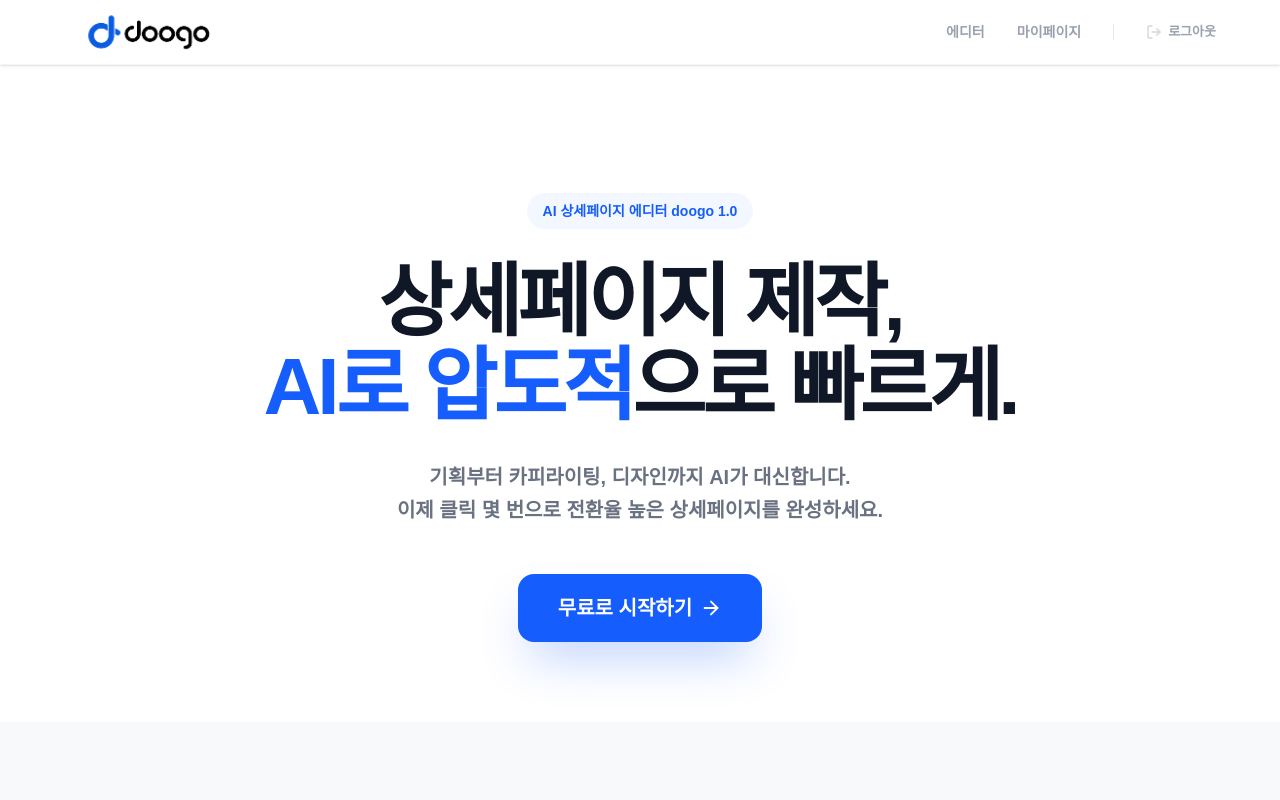
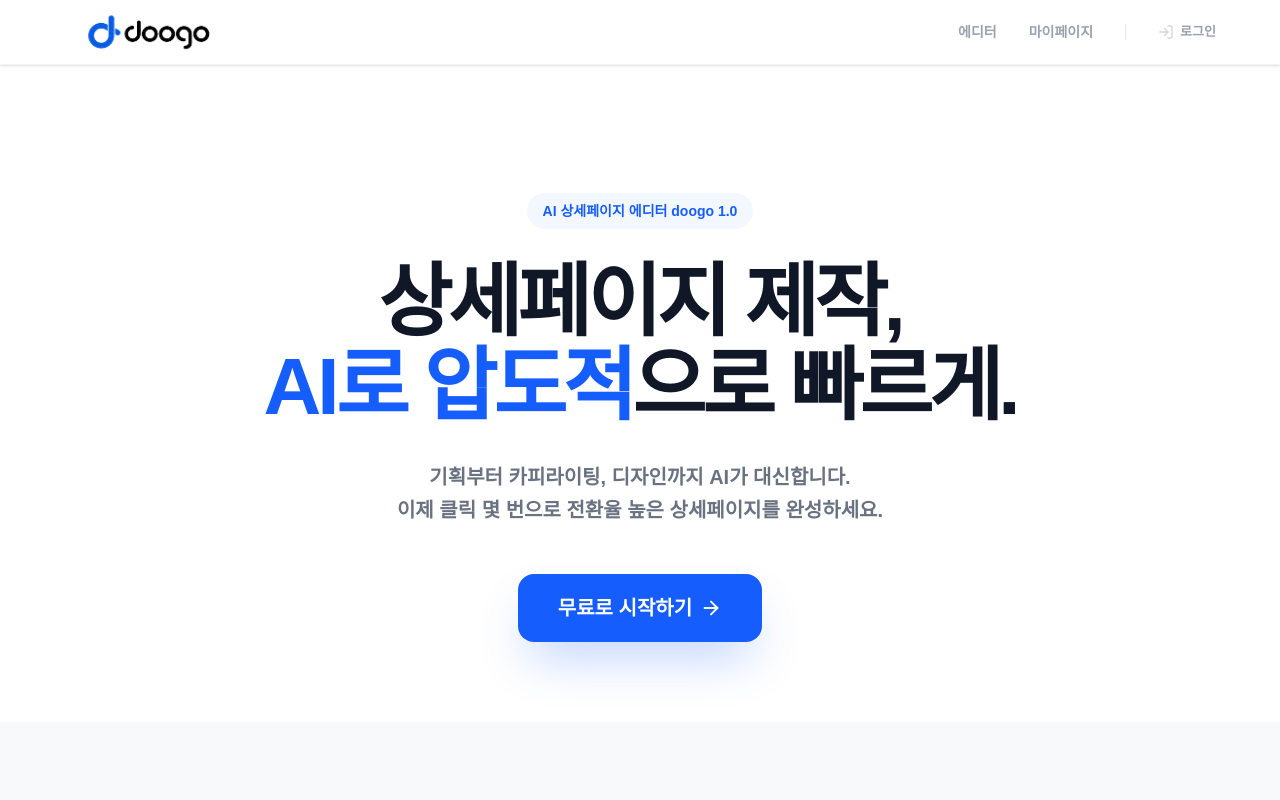
Before and after one commit to DOOGOINC/doogo-editor, a Next.js app: page / in a window 1280 px wide. Shown: the top 800 px of the page. Built offline with nearby package versions, Linux system fonts and the light colour scheme; no server answers; a web font is replaced by a local one.

Commit message:
feat: 대시보드 경로 이동(app/pj) 및 메인 랜딩 페이지 개편

```diff
--- a/app/mypage/page.tsx
+++ b/app/mypage/page.tsx
@@ -24,6 +24,7 @@ export default function MyPage() {
         const { data: { user }, error: authError } = await supabase.auth.getUser();
 
         if (authError || !user) {
+          alert('로그인이 필요한 서비스입니다. 로그인 페이지로 이동합니다.');
           router.push('/login');
           return;
         }
--- a/components/auth/LoginForm.tsx
+++ b/components/auth/LoginForm.tsx
@@ -33,11 +33,17 @@ export default function LoginForm() {
   return (
     <div className="flex min-h-screen items-center justify-center bg-white p-4">
       <div className="w-full max-w-[400px] relative">
-        {/* Logo Area */}
-        <div className="mb-10 text-center">
-  <h1 className="text-[32px] font-bold tracking-tight flex items-center justify-center gap-1">
-    <img src="/image/Artboard 10@2x.png" alt="Logo" className="w-64 object-contain" />
-  </h1>
+{/* Logo Area */}
+<div className="mb-10 text-center">
+  <Link href="/" className="inline-block group transition-transform active:scale-95">
+    <h1 className="text-[32px] font-bold tracking-tight flex items-center justify-center gap-1">
+      <img
+        src="/image/Artboard 10@2x.png"
+        alt="Logo"
+        className="w-64 object-contain cursor-pointer"
+      />
+    </h1>
+  </Link>
 </div>
 
         {/* Form */}
--- a/components/layout/SiteHeader.tsx
+++ b/components/layout/SiteHeader.tsx
@@ -1,25 +1,51 @@
 'use client';
 
-import React from 'react';
+import React, { useEffect, useState } from 'react';
 import Link from 'next/link';
-import { usePathname } from 'next/navigation';
+import { usePathname, useRouter } from 'next/navigation';
 import { supabase } from '@/lib/supabase';
-import { User, LogOut } from 'lucide-react';
-import { useRouter } from 'next/navigation';
+import { LogOut, LogIn } from 'lucide-react';
 
 export default function SiteHeader() {
   const pathname = usePathname();
   const router = useRouter();
+  const [session, setSession] = useState<any>(null);
+
+  // 1. 로그인 상태 확인 및 실시간 감시
+  useEffect(() => {
+    supabase.auth.getSession().then(({ data: { session } }) => {
+      setSession(session);
+    });
+
+    // 상태 변화 감지 (로그인/로그아웃 시 즉시 반영)
+    const { data: { subscription } } = supabase.auth.onAuthStateChange((_event, session) => {
+      setSession(session);
+    });
+
+    return () => subscription.unsubscribe();
+  }, []);
+
+  const handleAuthAction = async () => {
+    if (session) {
+      // 로그아웃 처리
+      await supabase.auth.signOut();
+      setSession(null);
+      router.push('/login');
+    } else {
+      router.push('/login');
+    }
+  };
 
   return (
     <header className="sticky top-0 z-[100] w-full bg-white border-b border-gray-100 shadow-sm">
       <div className="max-w-[1200px] mx-auto px-6 h-16 flex items-center justify-between">
+
         {/* 로고 */}
-      <div className="flex items-center min-w-[150px]">
-  <Link href="/" className="flex items-center gap-2 font-black text-2xl tracking-tighter">
-    <img src="../image/Artboard 10@2x.png" alt="Logo" className="w-44 object-contain" />
-  </Link>
-</div>
+        <div className="flex items-center min-w-[150px]">
+          <Link href="/" className="flex items-center gap-2 font-black text-2xl tracking-tighter">
+            <img src="/image/Artboard 10@2x.png" alt="Logo" className="w-44 object-contain" />
+          </Link>
+        </div>
 
         {/* Navigation */}
         <nav className="flex items-center gap-8">
@@ -37,13 +63,24 @@ export default function SiteHeader() {
               {item.label}
             </Link>
           ))}
+
           <div className="w-[1px] h-4 bg-gray-200" />
-          <button onClick={async () => {
-                              await supabase.auth.signOut();
-                              router.push('/login');
-                            }} className="cursor-pointer flex items-center gap-1.5 text-[13px] font-bold text-gray-400 hover:text-red-500 transition-all group">
-            <LogOut size={16} className="text-gray-300 group-hover:text-red-400" />
-            <span>로그아웃</span>
+
+          <button
+            onClick={handleAuthAction}
+            className="cursor-pointer flex items-center gap-1.5 text-[13px] font-bold text-gray-400 hover:text-[#155dfc] transition-all group"
+          >
+            {session ? (
+              <>
+                <LogOut size={16} className="text-gray-300 group-hover:text-red-400" />
+                <span className="group-hover:text-red-500">로그아웃</span>
+              </>
+            ) : (
+              <>
+                <LogIn size={16} className="text-gray-300 group-hover:text-[#155dfc]" />
+                <span>로그인</span>
+              </>
+            )}
           </button>
         </nav>
       </div>
```
